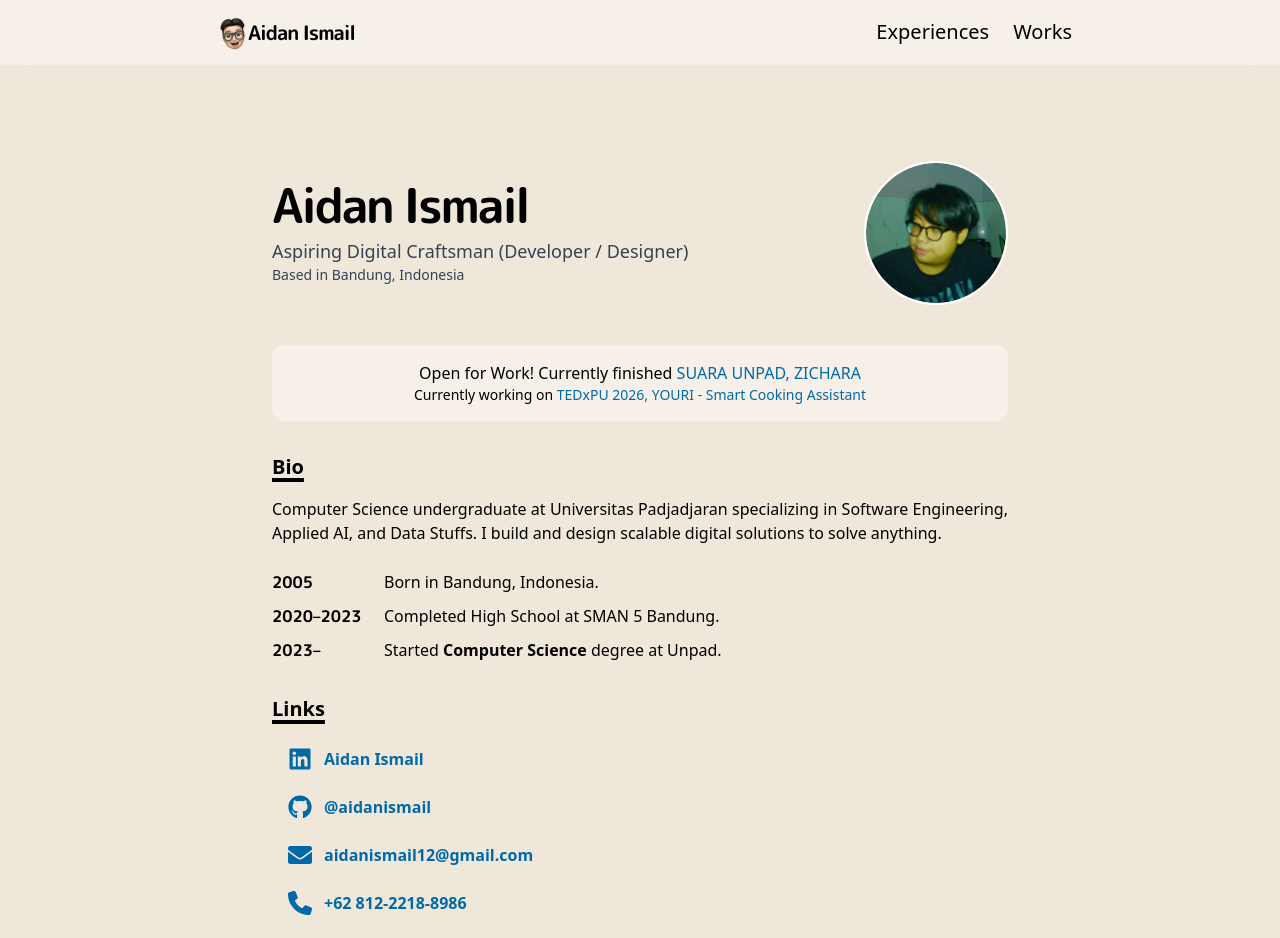
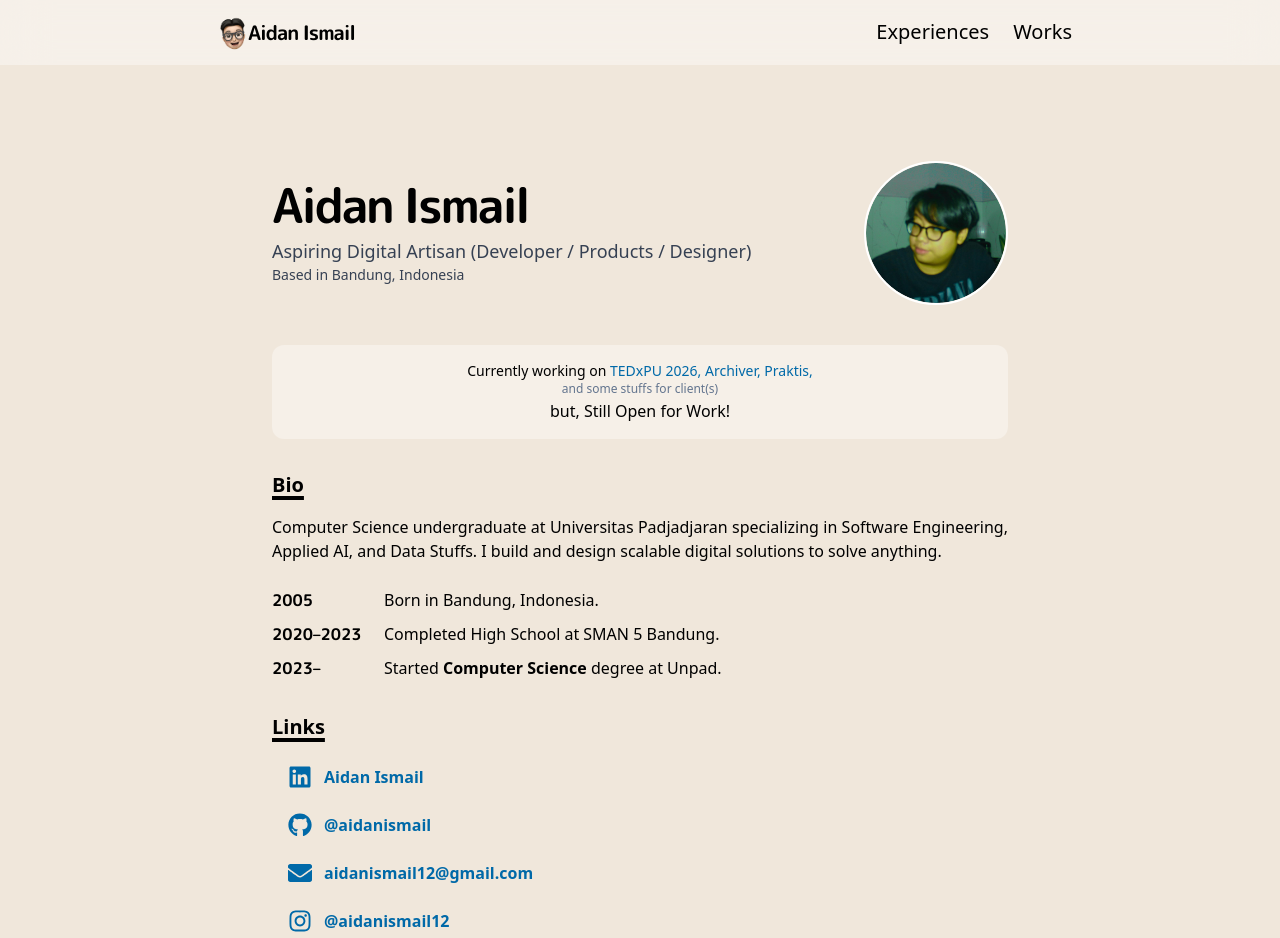
Before and after one commit to aidanismail/aidan-ismail, a React (Vite) app: page / in a window 1280 px wide. Shown: the top 938 px of the page. Built offline with nearby package versions, Linux system fonts and the light colour scheme.

Commit message:
chore: cleaning things

```diff
--- a/src/components/Footer.jsx
+++ b/src/components/Footer.jsx
@@ -2,6 +2,12 @@ function Footer() {
   return (
     <footer className="mt-20 py-8 text-center text-stone-500 text-sm">
       <p className="font-cal">&copy; 2026 Aidan Ismail. All Rights Reserved.</p>
+      <p  className="text-xs pt-1">
+        Heavily inspired by{" "}
+        <a className="hover:underline text-sky-700" href="https://www.craftz.dog/" target="_blank">
+          https://www.craftz.dog/
+        </a>
+      </p>
     </footer>
   );
 }
--- a/src/data/projects.js
+++ b/src/data/projects.js
@@ -1,16 +1,16 @@
 import titrasims from "../assets/titrasims.png";
 import tedx from "../assets/tedx.png";
 import sust from "../assets/sust.png";
-import robot from "../assets/robot.jpeg";
-import analgo from "../assets/analgo.png";
+//import robot from "../assets/robot.jpeg";
+//import analgo from "../assets/analgo.png";
 import inprogress from "../assets/in-progress.png"
 //import ai from "../assets/ai.png";
-import pilketos from "../assets/pilketos.png";
+//import pilketos from "../assets/pilketos.png";
 import suaraunpad from "../assets/suaraunpad.png";
 import zichara from "../assets/zichara.png";
 import tedx2026 from "../assets/tedx2026.png";
 import youri from "../assets/youri.png";
-import semweb from "../assets/semweb.png";
+//import semweb from "../assets/semweb.png";
 import dw from "../assets/dw.png";
 
 export const projects = [
@@ -41,15 +41,15 @@ export const projects = [
     alt: "https://github.com/atharikputra/DW-Logistic",
     tags: ["Data Warehouse", "Data Analysis", "ETL", "Python", "PostgreSQL"]
   },
-  {
-    id: "semweb",
-    title: "NIHONGO GRAPH-RAG",
-    desc: "An LLM-powered semantic search prototype for Japanese vocabulary, combining RDF Knowledge Graph data, SPARQL queries, and natural language answers for easier kanji, hiragana, romaji, and meaning lookup. ",
-    img: semweb,
-    link: "https://github.com/isomorfisma/semweb-nihongo",
-    alt: "https://github.com/isomorfisma/semweb-nihongo",
-    tags: ["Semantic Web", "Knowledge Graph", "Next.js", "RDF/SPARQL", "LLM"]
-  },
+  // {
+  //   id: "semweb",
+  //   title: "NIHONGO GRAPH-RAG",
+  //   desc: "An LLM-powered semantic search prototype for Japanese vocabulary, combining RDF Knowledge Graph data, SPARQL queries, and natural language answers for easier kanji, hiragana, romaji, and meaning lookup. ",
+  //   img: semweb,
+  //   link: "https://github.com/isomorfisma/semweb-nihongo",
+  //   alt: "https://github.com/isomorfisma/semweb-nihongo",
+  //   tags: ["Semantic Web", "Knowledge Graph", "Next.js", "RDF/SPARQL", "LLM"]
+  // },
   {
     id: "youri",
     title: "Youri - Your Smart Cooking Assistant",
@@ -127,24 +127,24 @@ export const projects = [
     alt: "https://www.figma.com/proto/UsxRCH96bJeKnqgVtluXAi/SUSTAINABITE-BACKUP?page-id=&node-id=3-4611&p=f&viewport=-438%2C2335%2C0.16&t=68BbqO8QmpUH4KAg-1&scaling=scale-down&content-scaling=fixed&starting-point-node-id=3%3A4611",
     tags: ["Figma", "UI/UX", "Design"]
   },
-  {
-    id: "robotik",
-    title: "Smart Follower Robot with Face Recognition",
-    desc: "An autonomous robot capable of real-time face tracking using InsightFace (ArcFace), translating visual data into precise motor control for subject following.",
-    img: robot,
-    link: "https://drive.google.com/file/d/1M5K56R_UKHc0E2HsaeNv2MyVcM5jJR7-/view?usp=drive_link",
-    alt: "https://github.com/mfachri820/RobotikaFaceRecognition",
-    tags: ["Python", "Arduino", "Robotics"]
-  },
-  {
-    id: "analgo",
-    title: "Huffman Visualizer & File Compressor",
-    desc: "A custom file compressor and visualizer that demonstrates lossless compression mechanics by rendering binary tree structures and statistics in real-time.",
-    img: analgo,
-    link: "https://aidanismail-file-compressor-app-haumig.streamlit.app/",
-    alt: "https://github.com/aidanismail/File-Compressor",
-    tags: ["Python", "Streamlit", "Algorithm"]
-  },
+  // {
+  //   id: "robotik",
+  //   title: "Smart Follower Robot with Face Recognition",
+  //   desc: "An autonomous robot capable of real-time face tracking using InsightFace (ArcFace), translating visual data into precise motor control for subject following.",
+  //   img: robot,
+  //   link: "https://drive.google.com/file/d/1M5K56R_UKHc0E2HsaeNv2MyVcM5jJR7-/view?usp=drive_link",
+  //   alt: "https://github.com/mfachri820/RobotikaFaceRecognition",
+  //   tags: ["Python", "Arduino", "Robotics"]
+  // },
+  // {
+  //   id: "analgo",
+  //   title: "Huffman Visualizer & File Compressor",
+  //   desc: "A custom file compressor and visualizer that demonstrates lossless compression mechanics by rendering binary tree structures and statistics in real-time.",
+  //   img: analgo,
+  //   link: "https://aidanismail-file-compressor-app-haumig.streamlit.app/",
+  //   alt: "https://github.com/aidanismail/File-Compressor",
+  //   tags: ["Python", "Streamlit", "Algorithm"]
+  // },
   // {
   //   id: "ai",
   //   title: "CodeMind AI Chatbot",
@@ -154,13 +154,13 @@ export const projects = [
   //   alt: "https://github.com/mfachri820/AlgorithmAnalysis-AITutor",
   //   tags: ["Python", "Streamlit", "Algorithms", "AI"]
   // },
-  {
-    id: "pilketos",
-    title: "Pemilihan Ketua OSIS SMAN 5 Bandung (2022)",
-    desc: "A responsive E-Voting front-end platform designed for the student body, ensuring a seamless and intuitive voting experience integrated with server-side processing.",
-    img: pilketos,
-    link: "https://github.com/fivecybercommunity/Front-End-Pilketos-2023",
-    alt: "https://github.com/fivecybercommunity/Front-End-Pilketos-2023",
-    tags: ["Front-End", "PHP"]
-  }
+  // {
+  //   id: "pilketos",
+  //   title: "Pemilihan Ketua OSIS SMAN 5 Bandung (2022)",
+  //   desc: "A responsive E-Voting front-end platform designed for the student body, ensuring a seamless and intuitive voting experience integrated with server-side processing.",
+  //   img: pilketos,
+  //   link: "https://github.com/fivecybercommunity/Front-End-Pilketos-2023",
+  //   alt: "https://github.com/fivecybercommunity/Front-End-Pilketos-2023",
+  //   tags: ["Front-End", "PHP"]
+  // }
 ];
--- a/src/sections/Hero.jsx
+++ b/src/sections/Hero.jsx
@@ -10,15 +10,13 @@ import { FaPhone } from "react-icons/fa6";
 
 function Hero({ onHighlightProject }) {
   const handleScrollToProject = (e, targetId) => {
-    e.preventDefault(); // Stop the default jump
+    e.preventDefault();
 
     const element = document.getElementById(targetId);
 
     if (element) {
-      // 2. Scroll to it
       element.scrollIntoView({ behavior: "smooth", block: "center" });
 
-      // 3. Trigger the Highlight in App.jsx
       onHighlightProject(targetId);
     } else {
       console.error("Could not find element with id:", targetId);
@@ -34,7 +32,7 @@ function Hero({ onHighlightProject }) {
               Aidan Ismail
             </h1>
             <p className="text-lg text-gray-700 mt-2">
-              Aspiring Digital Craftsman (Developer / Designer)
+              Aspiring Digital Artisan (Developer / Products / Designer)
             </p>
             <p className="text-sm text-gray-700 ">
               Based in Bandung, Indonesia
@@ -49,9 +47,40 @@ function Hero({ onHighlightProject }) {
         </div>
 
         <div className="flex flex-col text-center align justify-center mt-6 bg-white/35 py-4 rounded-xl">
+          <h5 className="text-sm">
+            Currently working on{" "}
+            <a
+              href="#tedx2026"
+              onClick={(e) => handleScrollToProject(e, "tedx2026")}
+              className="hover:underline text-sky-700"
+            >
+              TEDxPU 2026,
+            </a>
+            <span> </span>
+            <a
+              href="#archiver"
+              onClick={(e) => handleScrollToProject(e, "archiver")}
+              className="hover:underline text-sky-700"
+            >
+              Archiver,
+            </a>
+            <span> </span>
+            <a
+              href="#praktis"
+              onClick={(e) => handleScrollToProject(e, "praktis")}
+              className="hover:underline text-sky-700"
+            >
+              Praktis,
+            </a>
+          </h5>
+          <h5 className="text-xs mb-0.5 text-slate-500">
+          and some stuffs for client(s)
+          </h5>
+
           <h5>
-            Open for Work! Currently finished{" "}
-            <a
+            but, Still Open for Work!
+            {/* Currently finished{" "} */}
+            {/* <a
               href="#suaraunpad"
               onClick={(e) => handleScrollToProject(e, "suaraunpad")}
               className="hover:underline text-sky-700"
@@ -64,18 +93,7 @@ function Hero({ onHighlightProject }) {
               onClick={(e) => handleScrollToProject(e, "zichara")}
               className="hover:underline text-sky-700"
             >
-              ZICHARA
-            </a>
-          </h5>
-
-          <h5 className="text-sm">
-            Currently working on{" "}
-            <a
-              href="#tedx2026"
-              onClick={(e) => handleScrollToProject(e, "tedx2026")}
-              className="hover:underline text-sky-700"
-            >
-              TEDxPU 2026,
+              ZICHARA,
             </a>
             <span> </span>
             <a
@@ -84,7 +102,7 @@ function Hero({ onHighlightProject }) {
               className="hover:underline text-sky-700"
             >
               YOURI - Smart Cooking Assistant
-            </a>
+            </a> */}
           </h5>
         </div>
 
@@ -163,15 +181,7 @@ function Hero({ onHighlightProject }) {
               <span>aidanismail12@gmail.com</span>
             </a>
 
-            <a
-              href="tel:+6281222188986"
-              target="_blank"
-              rel="noopener noreferrer"
-              className="flex items-center gap-3 w-fit px-4 py-2 rounded-lg hover:bg-sky-100  font-bold transition-colors"
-            >
-              <FaPhone size={24} />
-              <span>+62 812-2218-8986</span>
-            </a>
+
 
             <a
               href="https://www.instagram.com/aidanismail12/"
```
